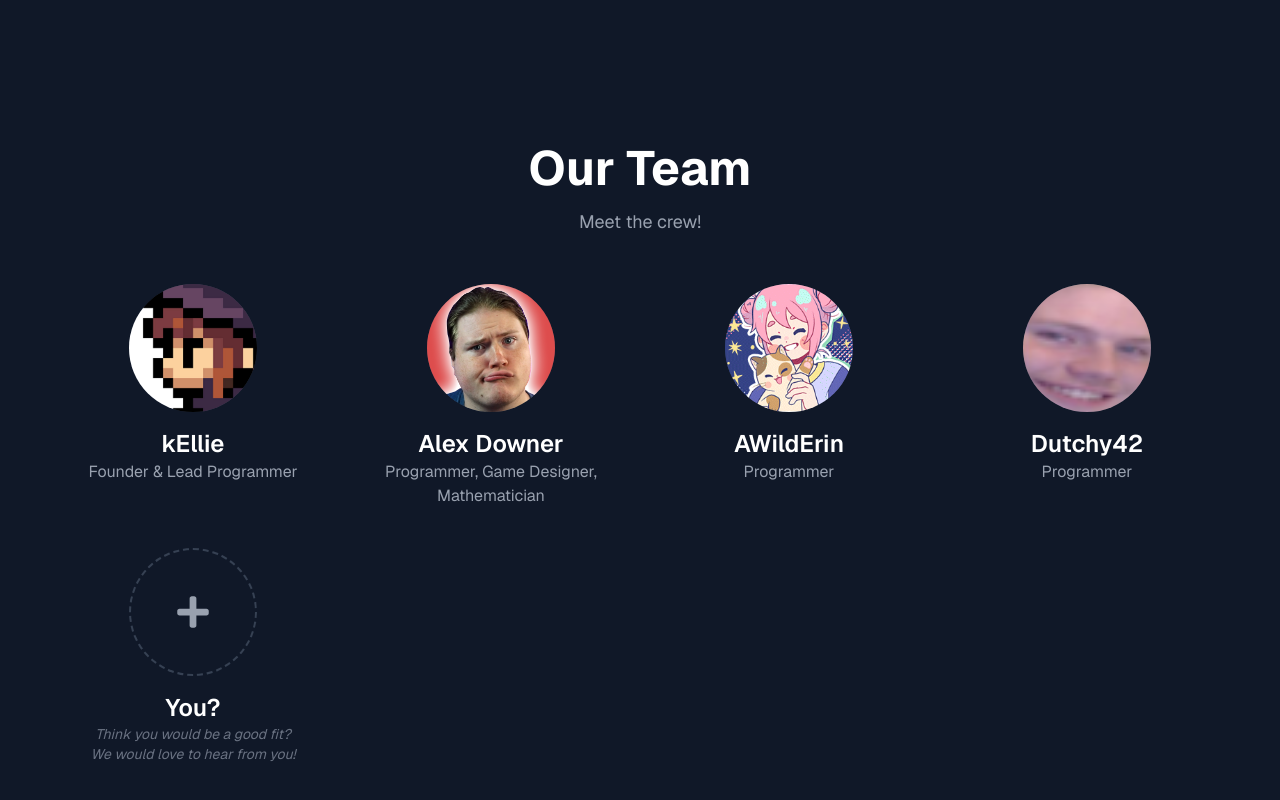
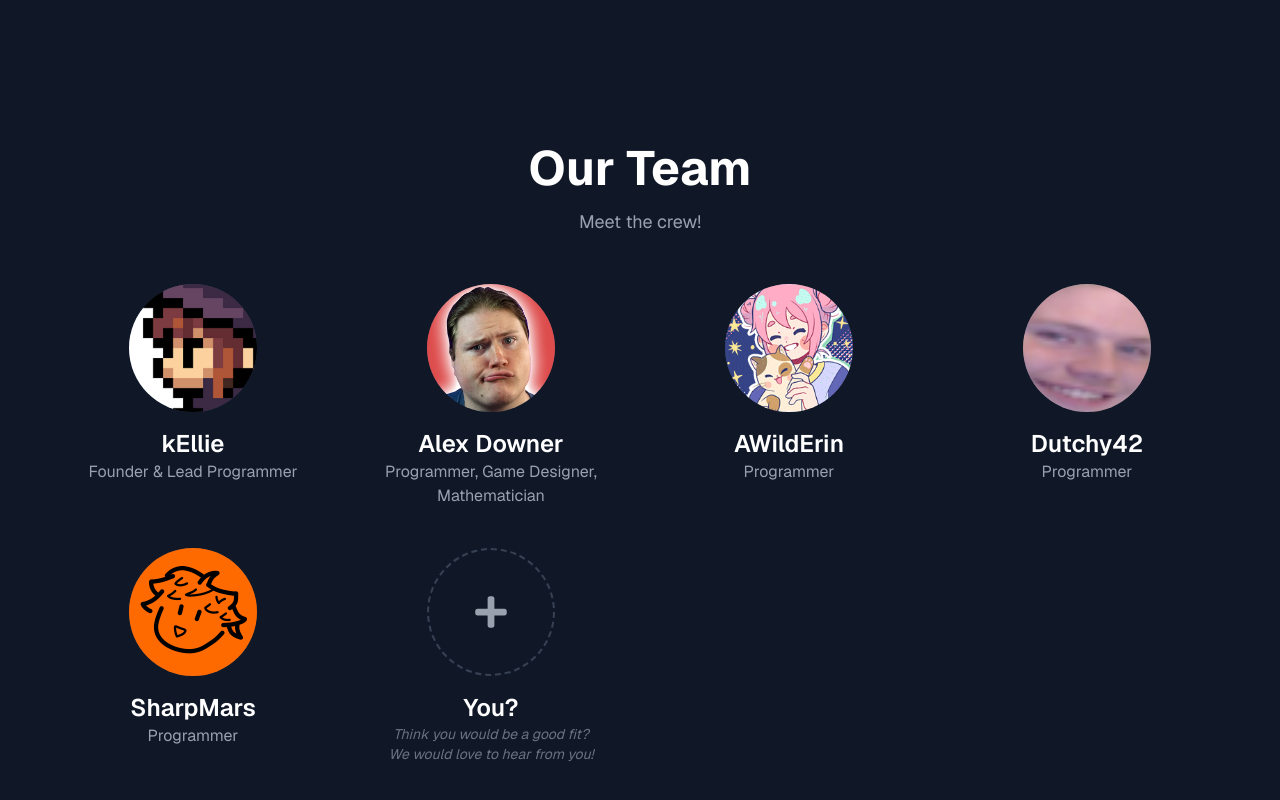
Before and after one commit to WackyWizards/Website, a Next.js app: page / in a window 1280 px wide. Shown: the part 1546-2346 px from the top of the page. Built offline with nearby package versions, Linux system fonts and the light colour scheme.

Commit message:
Add SharpMars to team

```diff
--- a/src/app/components/team.tsx
+++ b/src/app/components/team.tsx
@@ -30,6 +30,11 @@ const teamMembers: TeamMember[] = [
         name: "Dutchy42",
         role: "Programmer",
         image: "/Dutchy42.png",
+    },
+        {
+        name: "SharpMars",
+        role: "Programmer",
+        image: "/pumpkin_mars.png",
     },
 ];
 
```
Also changed, not shown: public/pumpkin_mars.png (added).
